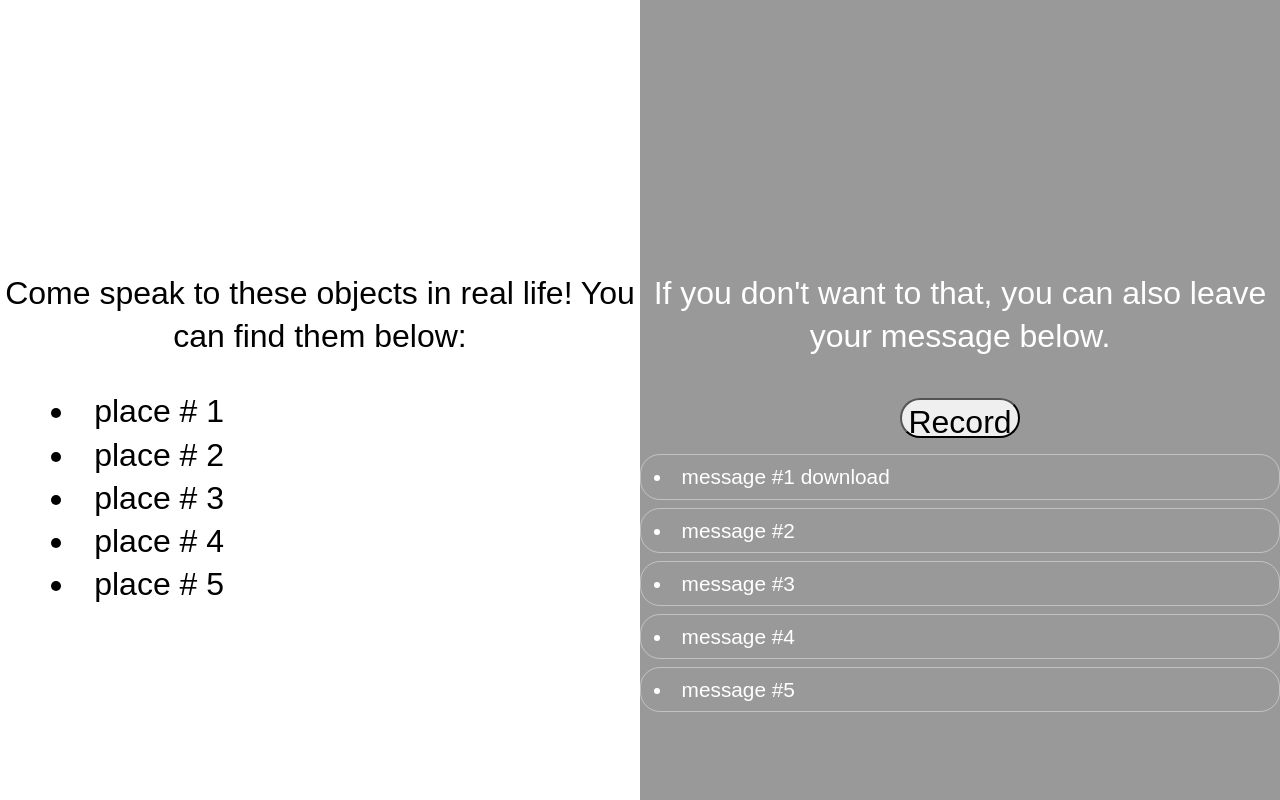
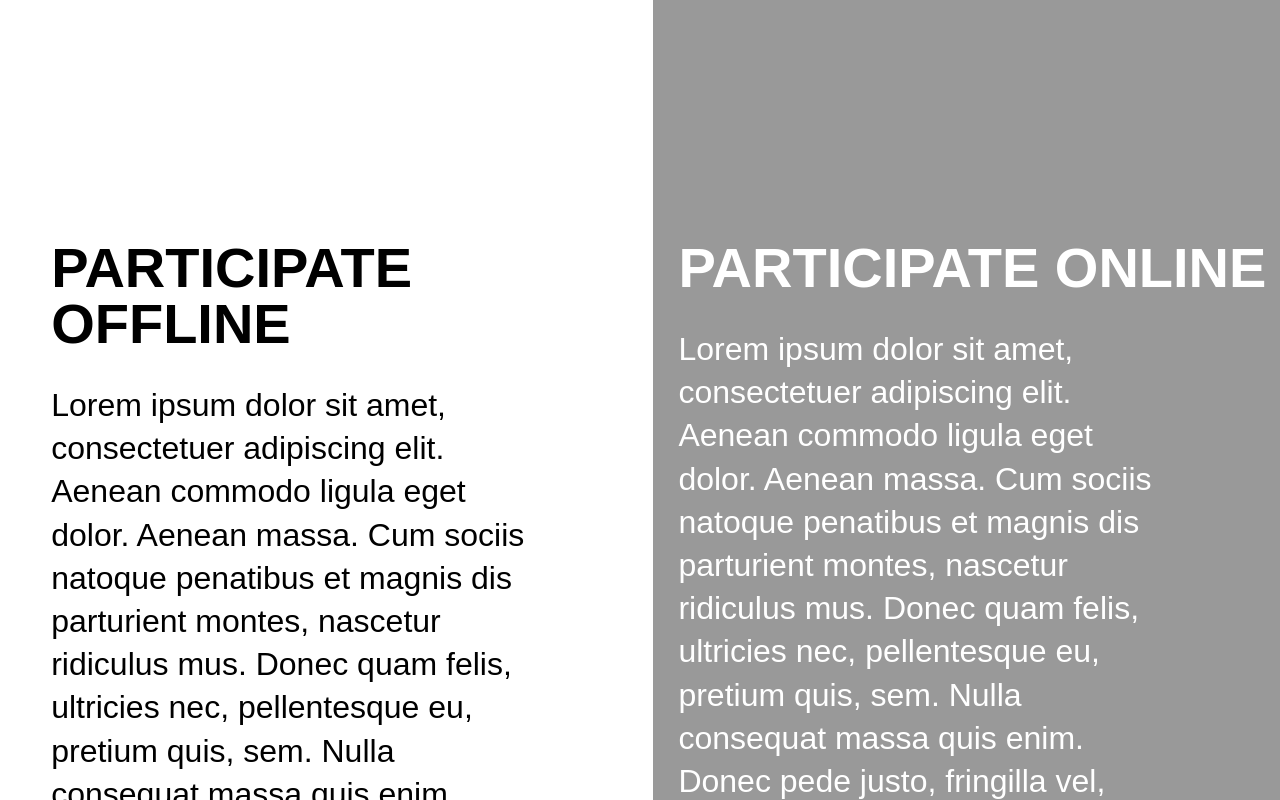
Before and after one commit to Kallirroi/thesiswebsite, a React (Create React App) app: page / in a window 1280 px wide. Shown: the part 880-1680 px from the top of the page. Built offline with nearby package versions, Linux system fonts and the light colour scheme; a web font is replaced by a local one.

Commit message:
Its easier if I have a twitter account and link to that. Recording, saving and playing recordings will be complicated.

```diff
--- a/src/App.css
+++ b/src/App.css
@@ -53,7 +53,7 @@ section.details > .column {
   margin: 2vh 0;
   font-weight: 600;
   font-size: 5rem;
-  line-height: 5.5rem;
+  line-height: 6rem;
 }
 
 @media all and (min-width: 600px) {
@@ -68,28 +68,31 @@ section.details > .column {
 
 section.choices {
   position: relative;
-  text-align: center;
+  /* text-align: center; */
   display: flex;
   flex-direction: row;
   font-size: 2rem;
   line-height: 2.7rem;
   background: #fff;
+  padding-left: 2vw;
 }
 
 .left {
   height: 70vh;
+  padding-left: 2vw;
   padding-top: 30vh;
-  left: 0;
   /* border-right: 2px solid #000; */
   width: 50%;
   margin: auto;
+  padding-left: 2vw;
   color: #000;
 }
 
 .right {
   height: 70vh;
   padding-top: 30vh;
-  /* border-left: 2px solid #000; */
+  padding-left: 2vw;
+    /* border-left: 2px solid #000; */
   width: 50%;
   margin: auto;
   background-color: rgba(0,0,0,0.4);
@@ -99,6 +102,7 @@ section.choices {
 .left-focused {
   z-index: 100;
   padding-top: 30vh;
+  padding-left: 2vw;
   transition: width 0.5s;
   width: calc(100% - 6px);
   color: #000;
@@ -106,6 +110,7 @@ section.choices {
 
 .right-focused {
   z-index: 100;
+  padding-left: 2vw;
   padding-top: 30vh;
   transition: width 0.5s;
   width: calc(100% - 6px);
--- a/src/App.js
+++ b/src/App.js
@@ -43,11 +43,11 @@ class App extends Component {
       <div className="App">
         <header className="header" > LOCAL OBJECTS </header>
         <section className="details">
-          <div className="column column-1"> This is a way to document the progress of my Master's thesis. It's partly a way to force myself to do work every day, partly a way to participate in https://pwr.now.sh/, and partly a way to use tools developed by the are.na community, like the platform this website is built upon (https://there.am).  I will be posting images, thoughts, short texts, sometimes incomprehensible or cryptic bullet points, but hopefully in the end I will have a working prototype of my thesis proposal.This is a way to document the progress of my Master's thesis. It's partly a way to force myself to do work every day, partly a way to participate in https://pwr.now.sh/, and partly a way to use tools developed by the are.na community, like the platform this website is built upon (https://there.am).  I will be posting images, thoughts, short texts, sometimes incomprehensible or cryptic bullet points, but hopefully in the end I will have a working prototype of my thesis proposal.  </div>
-          <div className="column column-2"> Roughly, the idea is that I will design, fabricate and deploy in the world a number of objects that will capture, play and share in a p2p way audio messages. My motivation is to explore how a small decentralized network, supported by these physical nodes, performs in a real world scenario (in this case, the MIT campus), how the audience interacts with it and whether the nature of information collected by these objects differs from what could be carried by a conventional website.  Roughly, the idea is that I will design, fabricate and deploy in the world a number of objects that will capture, play and share in a p2p way audio messages. My motivation is to explore how a small decentralized network, supported by these physical nodes, performs in a real world scenario (in this case, the MIT campus), how the audience interacts with it and whether the nature of information collected by these objects differs from what could be carried by a conventional website.   </div>
+          <div className="column column-1"> Lorem ipsum dolor sit amet, consectetuer adipiscing elit. Aenean commodo ligula eget dolor. Aenean massa. Cum sociis natoque penatibus et magnis dis parturient montes, nascetur ridiculus mus. Donec quam felis, ultricies nec, pellentesque eu, pretium quis, sem. Nulla consequat massa quis enim. Donec pede justo, fringilla vel, aliquet nec, vulputate eget, arcu. In enim justo, rhoncus ut, imperdiet a, venenatis vitae, justo. Nullam dictum felis eu pede mollis pretium. Integer tincidunt. Cras dapibus. Vivamus elementum semper nisi. Lorem ipsum dolor sit amet, consectetuer adipiscing elit. Aenean commodo ligula eget dolor. Aenean massa. Cum sociis natoque penatibus et magnis dis parturient montes, nascetur ridiculus mus. Donec quam felis, ultricies nec, pellentesque eu, pretium quis, sem. Nulla consequat massa quis enim. Donec pede justo, fringilla vel, aliquet nec, vulputate eget, arcu. In enim justo, rhoncus ut, imperdiet a, venenatis vitae, justo. Nullam dictum felis eu pede mollis pretium. Integer tincidunt. Cras dapibus. Vivamus elementum semper nisi. </div>
+          <div className="column column-2"> Lorem ipsum dolor sit amet, consectetuer adipiscing elit. Aenean commodo ligula eget dolor. Aenean massa. Cum sociis natoque penatibus et magnis dis parturient montes, nascetur ridiculus mus. Donec quam felis, ultricies nec, pellentesque eu, pretium quis, sem. Nulla consequat massa quis enim. Donec pede justo, fringilla vel, aliquet nec, vulputate eget, arcu. In enim justo, rhoncus ut, imperdiet a, venenatis vitae, justo. Nullam dictum felis eu pede mollis pretium. Integer tincidunt. Cras dapibus. Vivamus elementum semper nisi. Lorem ipsum dolor sit amet, consectetuer adipiscing elit. Aenean commodo ligula eget dolor. Aenean massa. Cum sociis natoque penatibus et magnis dis parturient montes, nascetur ridiculus mus. Donec quam felis, ultricies nec, pellentesque eu, pretium quis, sem. Nulla consequat massa quis enim. Donec pede justo, fringilla vel, aliquet nec, vulputate eget, arcu. In enim justo, rhoncus ut, imperdiet a, venenatis vitae, justo.  </div>
           <div className="column column-3">
             <p>QUESTION OF THE DAY</p>
-            <div className="prompt"> Which Democrat do you think should run against Trump for the 2020 Presidential election, and why? </div>
+            <div className="prompt"> If you could wake up tomorrow having gained any one quality or ability, what would it be? </div>
           </div>
         </section>
 
--- a/src/Left.css
+++ b/src/Left.css
@@ -1,7 +1,15 @@
 
+.offline {
+  font-weight: 600;
+  font-size: 3.5rem;
+  line-height: 3.5rem;
+}
+
+p.text {
+  max-width: 80%;
+}
 
 .places > li {
+  border-radius: 20px;
   text-align: left;
-  padding-left: 4vw;
-  /* font-size: 1.3rem; */
 }
--- a/src/LeftSide.js
+++ b/src/LeftSide.js
@@ -7,7 +7,8 @@ render() {
 	console.log(this.props.className)
 	return (
 	  	<div className={this.props.className}>
-        <p>Come speak to these objects in real life! You can find them below: </p>
+				<div className="offline">PARTICIPATE OFFLINE</div>
+        <p className="text">Lorem ipsum dolor sit amet, consectetuer adipiscing elit. Aenean commodo ligula eget dolor. Aenean massa. Cum sociis natoque penatibus et magnis dis parturient montes, nascetur ridiculus mus. Donec quam felis, ultricies nec, pellentesque eu, pretium quis, sem. Nulla consequat massa quis enim. Donec pede justo, fringilla vel, aliquet nec, vulputate eget, arcu. In enim justo, rhoncus ut, imperdiet a, venenatis vitae, justo. Nullam dictum felis eu pede mollis pretium. Integer tincidunt. Cras dapibus. Vivamus elementum semper nisi. </p>
 				<div className="places">
 				<li> place # 1</li>
 				<li> place # 2</li>
--- a/src/Right.css
+++ b/src/Right.css
@@ -1,12 +1,12 @@
 button.record {
-  width: 120px;
-  height: 40px;
+  width: auto;
+  height: auto;
   vertical-align: baseline;
+  font-size: inherit;
+  margin: 2vh 0;
+  padding: 5px 12px;
+  border-radius: 20px;
   margin: 0 auto;
-  font-size: inherit;
-  margin: 1vh 0;
-  padding: 4px;
-  border-radius: 20px;
 }
 
 button.record:hover {
@@ -14,18 +14,24 @@ button.record:hover {
   cursor: pointer;
 }
 
+.recordings {
+  max-width: 80%;
+  margin-top: 2vh;
+  display: none;
+}
+
 .recordings > li {
   margin-top: 1vh;
-  border: 0.5px solid rgba(255, 255, 255, 0.4);
   border-radius: 20px;
   text-align: left;
   padding-left: 1vw;
-  font-size: 1.3rem;
+  border: 1px solid rgba(255, 255, 255, 0.5);
 }
 
 .recordings > li:hover {
   filter: invert(0.3);
   cursor: pointer;
+  color: #000;
 }
 
 .dot {
--- a/src/RightSide.js
+++ b/src/RightSide.js
@@ -7,11 +7,14 @@ class RightSide extends React.Component {
 render() {
 	return (
 	  	<div className={this.props.className}>
-				<p>If you don't want to that, you can also leave your message below. </p>
-				<button className="record"> Record </button>
+				<div className="offline">PARTICIPATE ONLINE</div>
+				<p className="text">Lorem ipsum dolor sit amet, consectetuer adipiscing elit. Aenean commodo ligula eget dolor. Aenean massa. Cum sociis natoque penatibus et magnis dis parturient montes, nascetur ridiculus mus. Donec quam felis, ultricies nec, pellentesque eu, pretium quis, sem. Nulla consequat massa quis enim. Donec pede justo, fringilla vel, aliquet nec, vulputate eget, arcu. In enim justo, rhoncus ut, imperdiet a, venenatis vitae, justo. Nullam dictum felis eu pede mollis pretium. Integer tincidunt. Cras dapibus. Vivamus elementum semper nisi. </p>
 
-				<div className="recordings">
-					<li> message #1 <span> download </span> </li>
+				<button className="record"> Tweet your response </button>
+
+				<div className="recordings"> {/* I have set this to display: none */}
+				Those who have participated online said:
+					<li> message #1 </li>
 					<li> message #2 </li>
 					<li> message #3 </li>
 					<li> message #4 </li>
```
